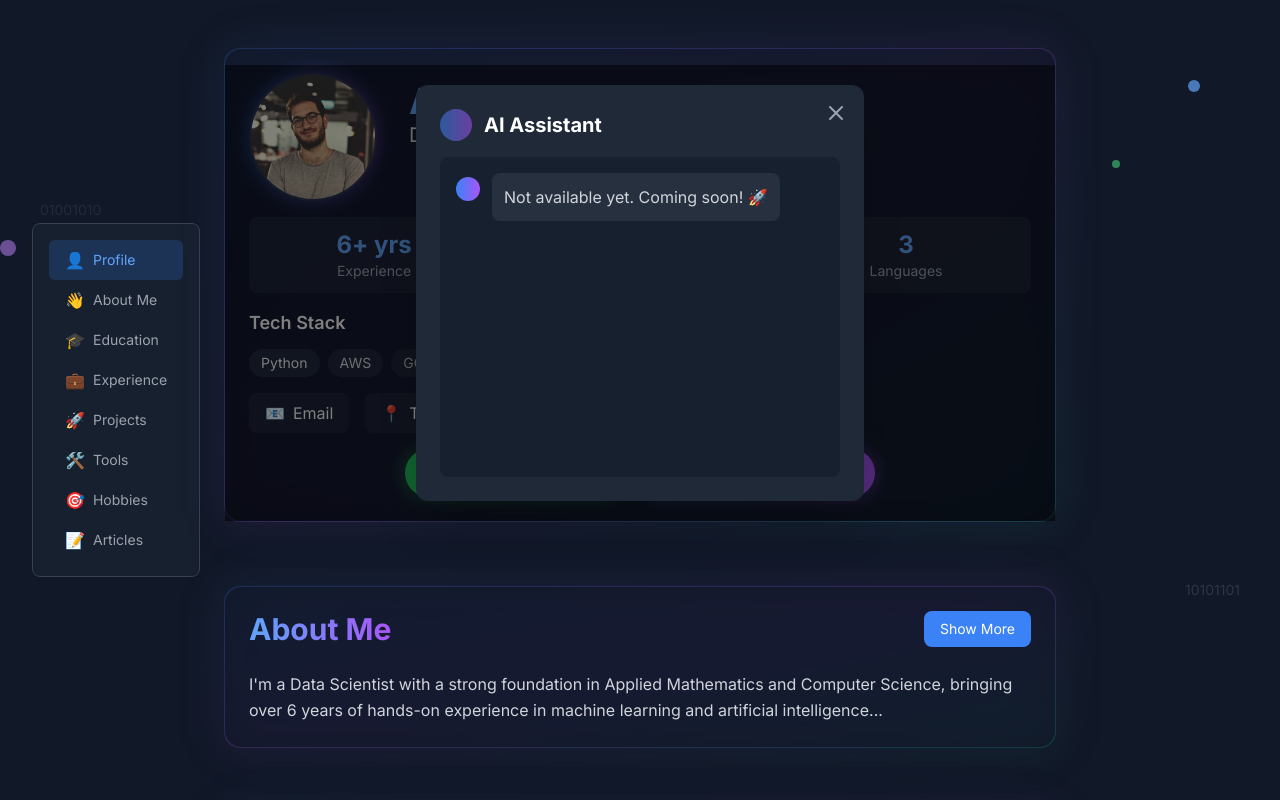
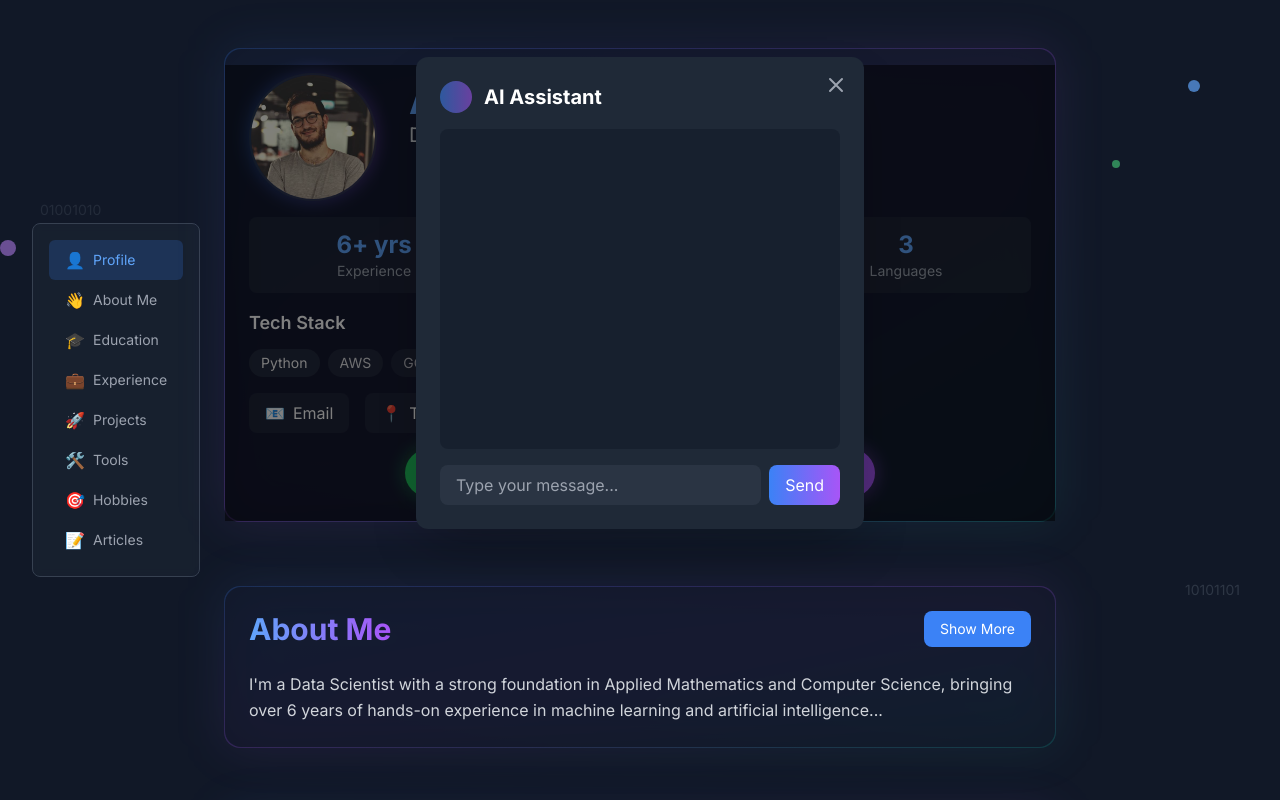
Before and after one commit to AvnerAdda/avneradda.github.io, a Next.js app: page / in a window 1280 px wide. Both pictures are taken after a click on the button "Speak to my chatbot". Shown: the top 800 px of the page. Built offline with nearby package versions, Linux system fonts and the light colour scheme.

Commit message:
add chat

```diff
--- a/components/ChatbotDialog.tsx
+++ b/components/ChatbotDialog.tsx
@@ -1,4 +1,11 @@
 "use client";
+
+import { useState } from 'react';
+
+interface ChatMessage {
+  role: 'user' | 'assistant';
+  content: string;
+}
 
 interface ChatbotDialogProps {
   isOpen: boolean;
@@ -6,7 +13,56 @@ interface ChatbotDialogProps {
 }
 
 export default function ChatbotDialog({ isOpen, onClose }: ChatbotDialogProps) {
+  const [messages, setMessages] = useState<ChatMessage[]>([]);
+  const [inputMessage, setInputMessage] = useState('');
+  const [isLoading, setIsLoading] = useState(false);
+
   if (!isOpen) return null;
+
+  const handleSendMessage = async () => {
+    if (!inputMessage.trim()) return;
+
+    // Add user message to chat
+    const userMessage: ChatMessage = {
+      role: 'user',
+      content: inputMessage,
+    };
+    setMessages(prev => [...prev, userMessage]);
+    setInputMessage('');
+    setIsLoading(true);
+
+    try {
+      // Send message to API
+      const response = await fetch('http://localhost:8000/api/chat', {
+        method: 'POST',
+        headers: {
+          'Content-Type': 'application/json',
+        },
+        body: JSON.stringify({ message: inputMessage }),
+      });
+
+      if (!response.ok) throw new Error('Failed to get response');
+
+      const data = await response.json();
+
+      // Add assistant response to chat
+      const assistantMessage: ChatMessage = {
+        role: 'assistant',
+        content: data.response,
+      };
+      setMessages(prev => [...prev, assistantMessage]);
+    } catch (error) {
+      console.error('Error:', error);
+      // Add error message to chat
+      const errorMessage: ChatMessage = {
+        role: 'assistant',
+        content: 'Sorry, I encountered an error. Please try again.',
+      };
+      setMessages(prev => [...prev, errorMessage]);
+    } finally {
+      setIsLoading(false);
+    }
+  };
 
   return (
     <div className="fixed inset-0 bg-black/50 flex items-center justify-center z-50">
@@ -39,13 +95,46 @@ export default function ChatbotDialog({ isOpen, onClose }: ChatbotDialogProps) {
             <h2 className="text-xl font-bold">AI Assistant</h2>
           </div>
 
+          {/* Chat messages */}
           <div className="h-80 bg-gray-900/50 rounded-lg p-4 overflow-y-auto">
-            <div className="flex items-start gap-3">
-              <div className="w-6 h-6 rounded-full bg-gradient-to-r from-blue-500 to-purple-500 flex-shrink-0 mt-1" />
-              <p className="text-gray-300 bg-gray-700/50 rounded-lg p-3">
-                Not available yet. Coming soon! 🚀
-              </p>
-            </div>
+            {messages.map((message, index) => (
+              <div key={index} className="flex items-start gap-3 mb-4">
+                <div className={`w-6 h-6 rounded-full flex-shrink-0 mt-1 ${
+                  message.role === 'assistant'
+                    ? 'bg-gradient-to-r from-blue-500 to-purple-500'
+                    : 'bg-gray-600'
+                }`} />
+                <p className="text-gray-300 bg-gray-700/50 rounded-lg p-3">
+                  {message.content}
+                </p>
+              </div>
+            ))}
+            {isLoading && (
+              <div className="flex items-center gap-2 text-gray-400">
+                <div className="w-2 h-2 bg-gray-400 rounded-full animate-bounce" style={{ animationDelay: '0s' }} />
+                <div className="w-2 h-2 bg-gray-400 rounded-full animate-bounce" style={{ animationDelay: '0.2s' }} />
+                <div className="w-2 h-2 bg-gray-400 rounded-full animate-bounce" style={{ animationDelay: '0.4s' }} />
+              </div>
+            )}
+          </div>
+
+          {/* Input area */}
+          <div className="flex gap-2">
+            <input
+              type="text"
+              value={inputMessage}
+              onChange={(e) => setInputMessage(e.target.value)}
+              onKeyPress={(e) => e.key === 'Enter' && handleSendMessage()}
+              placeholder="Type your message..."
+              className="flex-1 bg-gray-700/50 rounded-lg px-4 py-2 text-white placeholder-gray-400 focus:outline-none focus:ring-2 focus:ring-blue-500"
+            />
+            <button
+              onClick={handleSendMessage}
+              disabled={isLoading}
+              className="bg-gradient-to-r from-blue-500 to-purple-500 text-white px-4 py-2 rounded-lg hover:opacity-90 disabled:opacity-50"
+            >
+              Send
+            </button>
           </div>
         </div>
       </div>
```
Also changed, not shown: api/requirements.txt (added), 1 other file (tests, documents, lock files or other folders).
